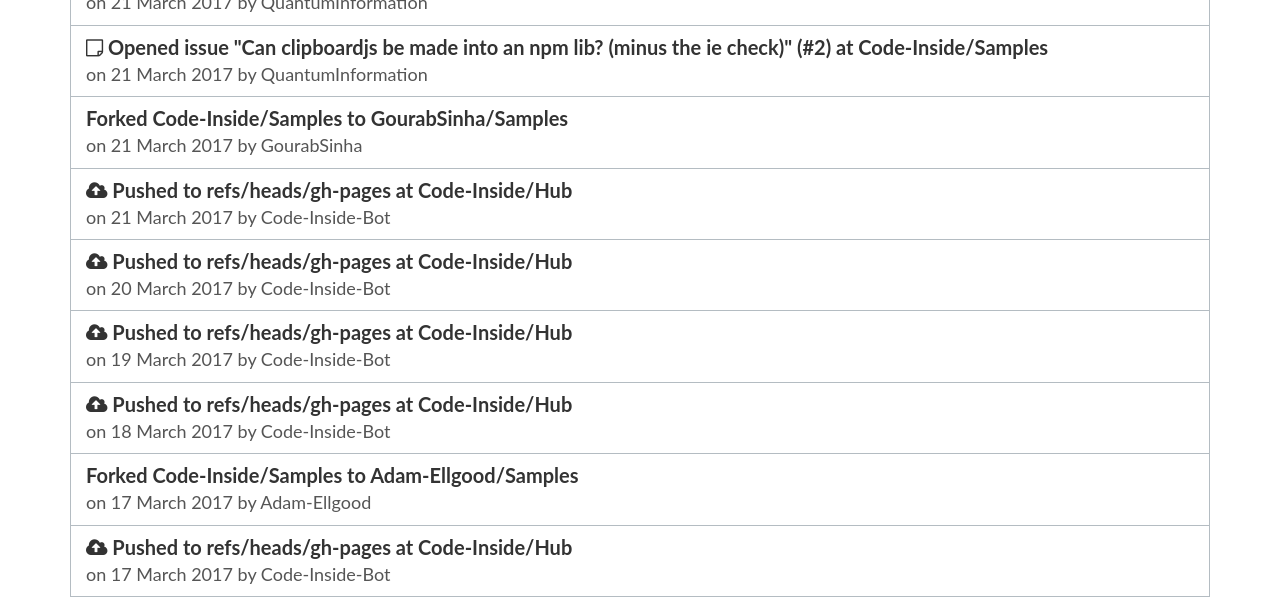
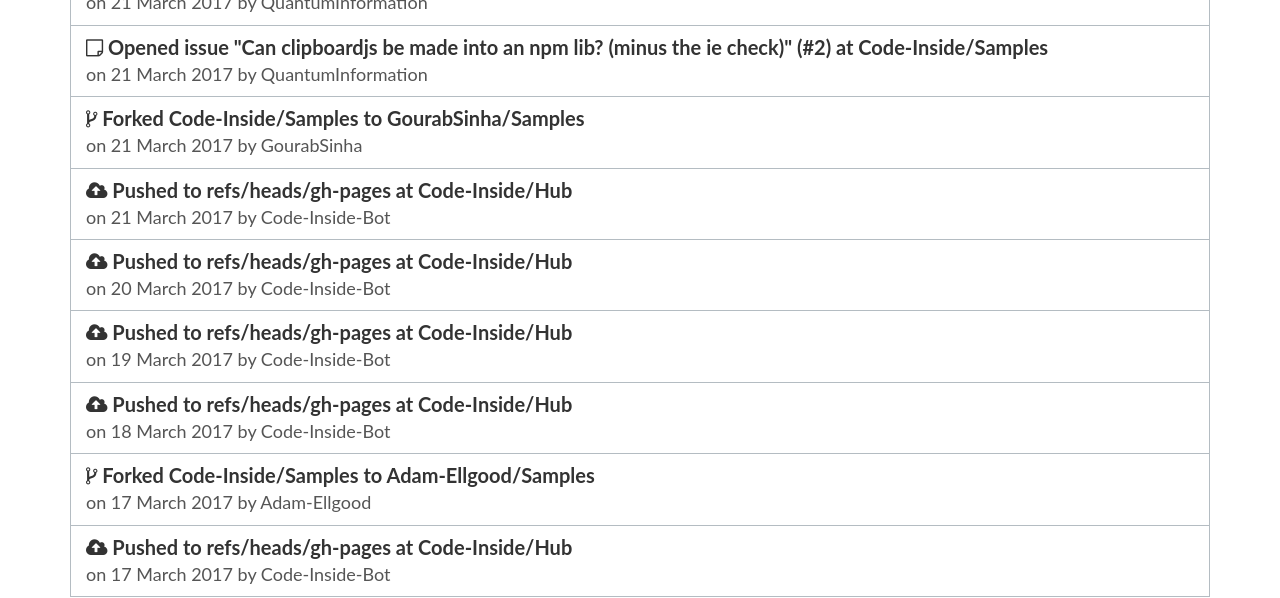
Before and after one commit to Code-Inside/Hub, a Jekyll site: the page built from index.md, in a window 1280 px wide. Shown: the part 858-1456 px from the top of the page. Built offline with Jekyll 4.4.1, drawn with Linux system fonts in a browser that asks for light colours; nearby versions of some CDN libraries.

Commit message:
forkevent

```diff
--- a/index.md
+++ b/index.md
@@ -58,6 +58,9 @@ layout: page
 					{% if eventItem.Type == "CreateEvent" %}
 						<i class="fa fa-plus" aria-hidden="true"></i>
 					{% endif %}
+					{% if eventItem.Type == "ForkEvent" %}
+						<i class="fa fa-code-fork" aria-hidden="true"></i>
+					{% endif %}
 
 					{{ eventItem.RelatedDescription }}
 
@@ -115,6 +118,9 @@ layout: page
 					{% endif %}
 					{% if eventItem.Type == "CreateEvent" %}
 						<i class="fa fa-plus" aria-hidden="true"></i>
+					{% endif %}
+					{% if eventItem.Type == "ForkEvent" %}
+						<i class="fa fa-code-fork" aria-hidden="true"></i>
 					{% endif %}
 
 					{{ eventItem.RelatedDescription }}
```
